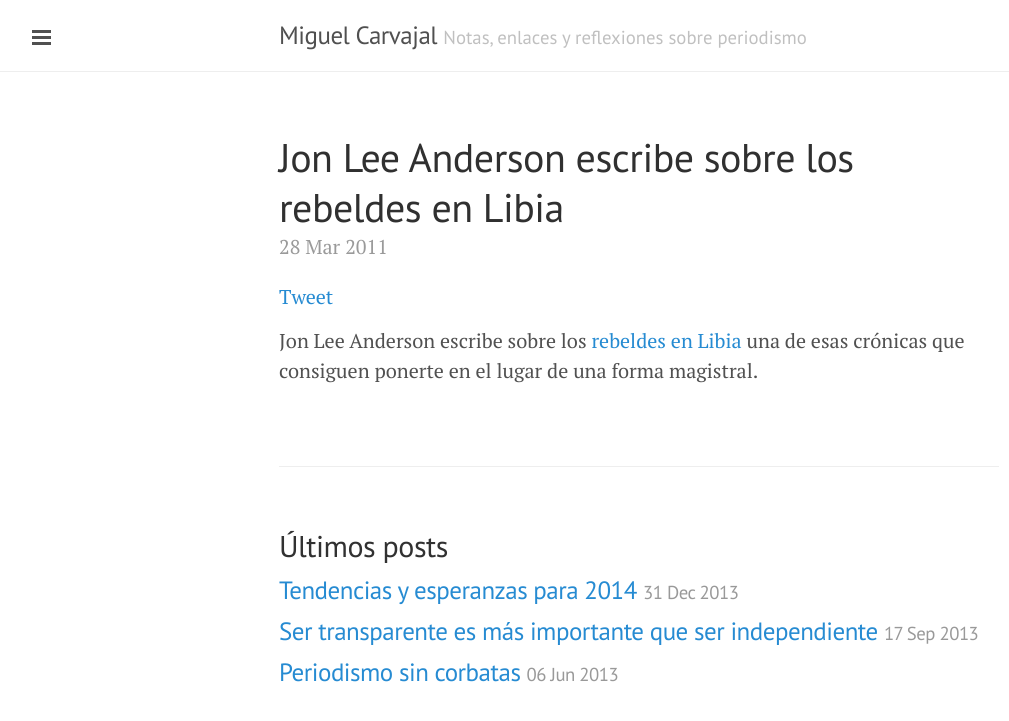
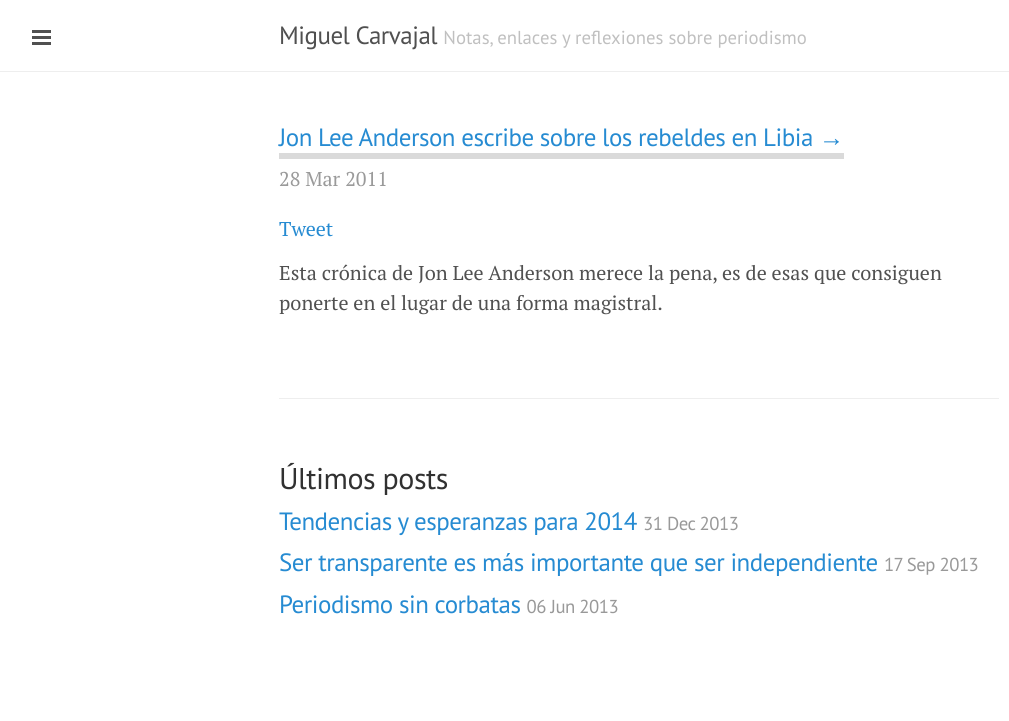
Before and after one commit to miguelcarvajal/miguelcarvajal.github.io, a Jekyll site: the page built from _posts/2011-03-28-jon-lee-anderson-escribe-sobre-los-rebeldes-en-libia.md, in a window 1280 px wide. Shown: the top 721 px of the page, without its empty margins (1-1010 px from the left). Built offline with Jekyll 4.4.1, drawn with Linux system fonts in a browser that asks for light colours; Markdown is read by kramdown in place of the engine named in the settings; comment, search, counter and statistics services are not loaded.

Commit message:
edicion post jonlee

```diff
--- a/_posts/2011-03-28-jon-lee-anderson-escribe-sobre-los-rebeldes-en-libia.md
+++ b/_posts/2011-03-28-jon-lee-anderson-escribe-sobre-los-rebeldes-en-libia.md
@@ -7,6 +7,6 @@ tags:
 - periodismo
 - Enlace
 - reporteros
-type: text
+link: 'http://www.newyorker.com/talk/comment/2011/04/04/110404taco_talk_anderson'
 ---
-Jon Lee Anderson escribe sobre los [rebeldes en Libia](http://www.newyorker.com/talk/comment/2011/04/04/110404taco_talk_anderson) una de esas crónicas que consiguen ponerte en el lugar de una forma magistral.
+Esta crónica de Jon Lee Anderson merece la pena, es de esas que consiguen ponerte en el lugar de una forma magistral.
```
